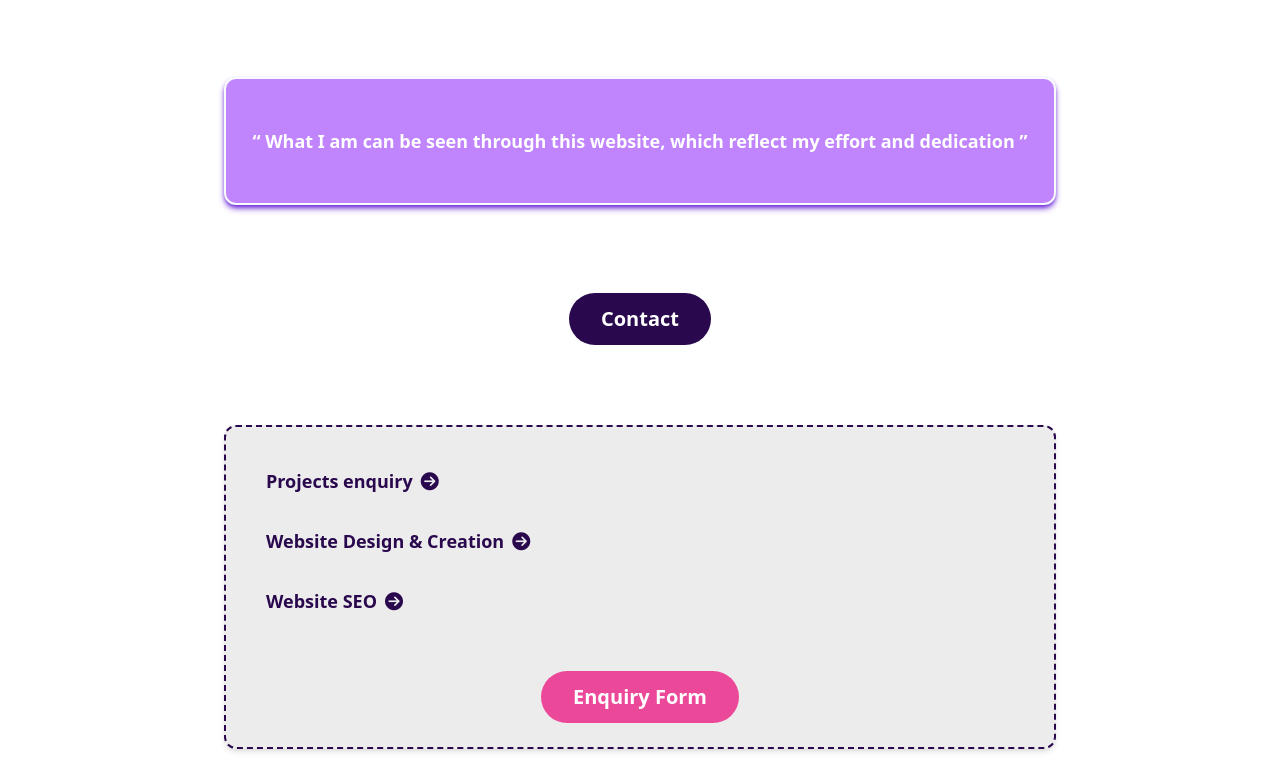
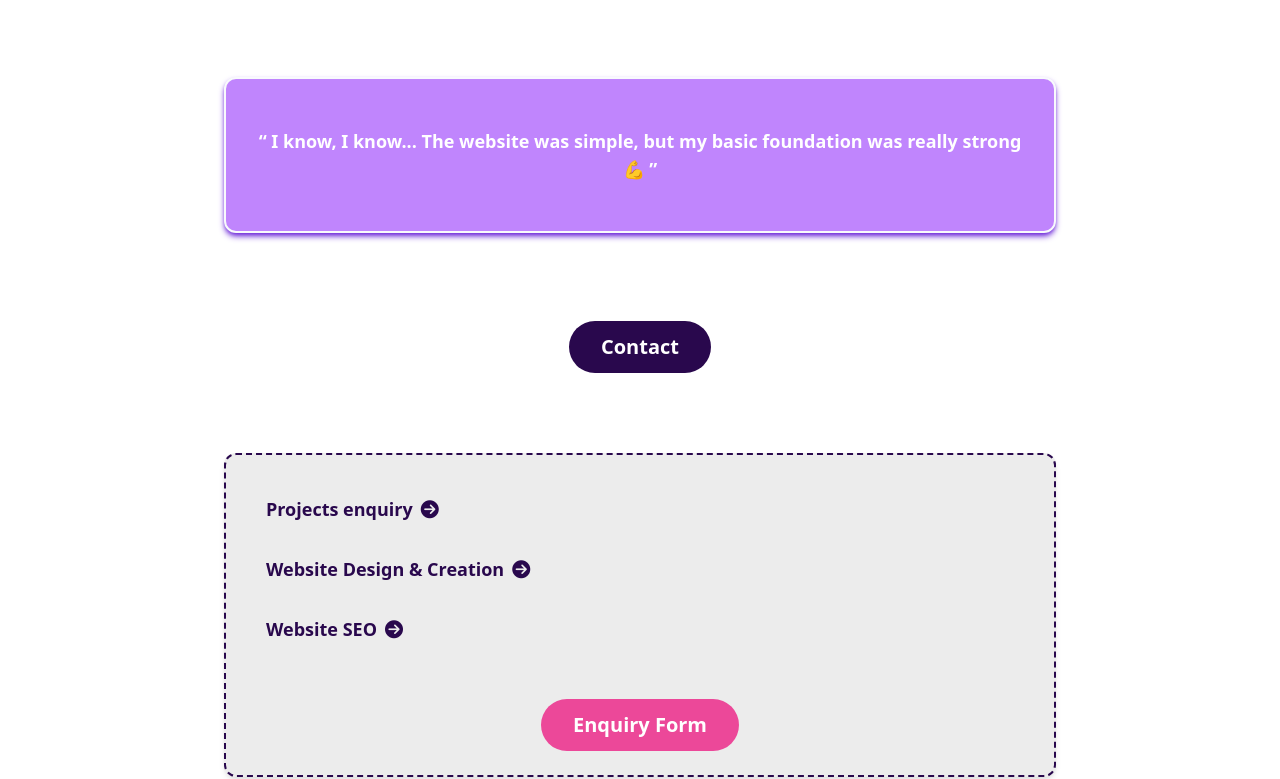
Before and after one commit to gurramdhamodhar/home, a plain HTML site: page index.html in a window 1280 px wide. Shown: the part 903-1682 px from the top of the page. Drawn offline with nearby package versions, Linux system fonts and the light colour scheme.

Commit message:
Update index.html

```diff
--- a/index.html
+++ b/index.html
@@ -145,7 +145,7 @@
      <section>
         <div class="w-auto bg-lightPurple rounded-xl text-center px-2 py-8 mx-4 my-8 shadow-md border-2 border-slate-50 shadow-violet-700 lg:mx-56 lg:mt-20">
             <div class="p-4" id="contact">
-                <p class="text-lg font-semibold text-white ">“ What I am can be seen through this website, which reflect my effort and dedication ”<span  id="contacts"></span></p>
+                <p class="text-lg font-semibold text-white ">“ I know, I know... The website was simple, but my basic foundation was really strong💪 ”<span  id="contacts"></span></p>
             </div>
         </div>
      </section>
```
